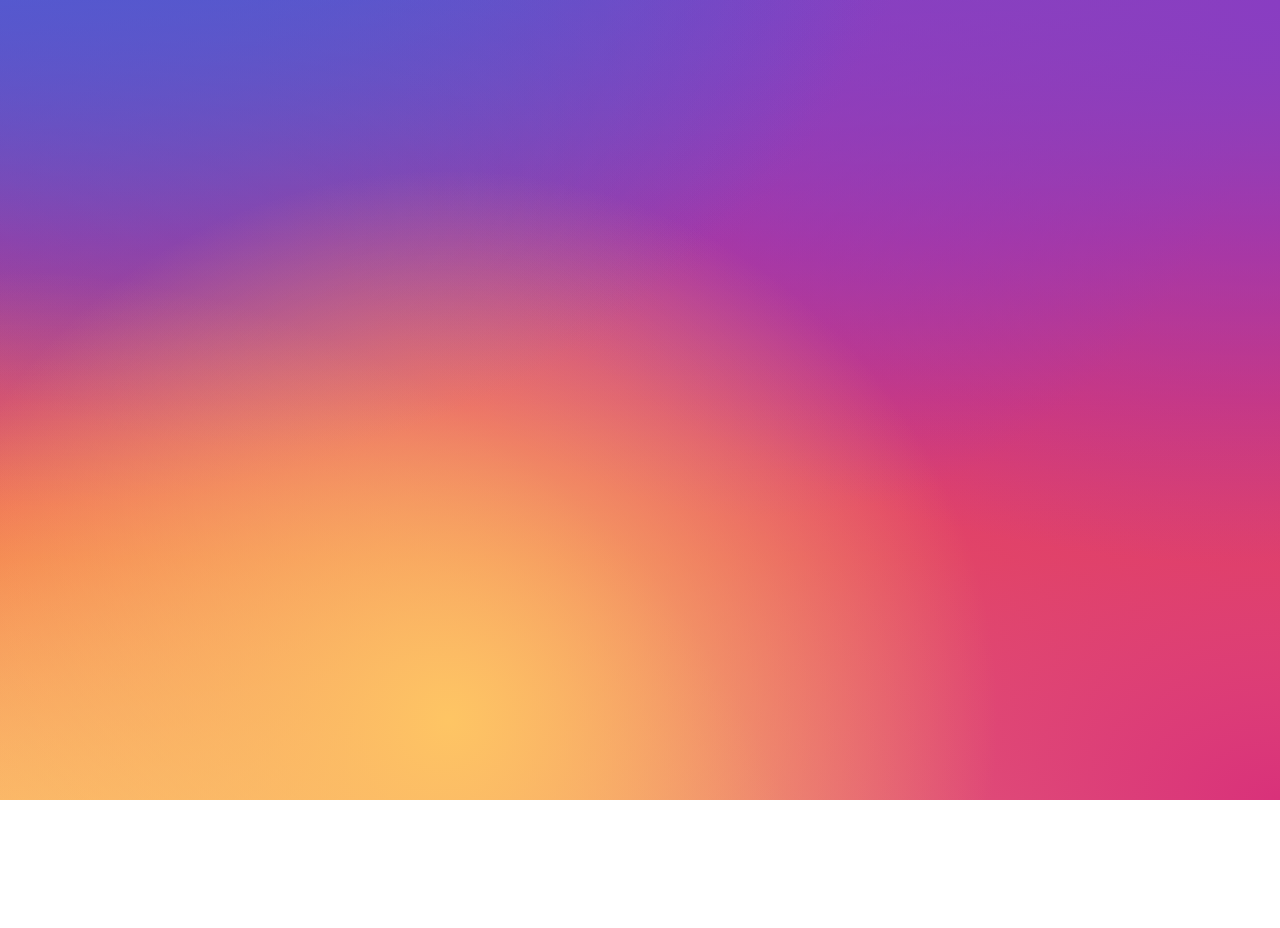
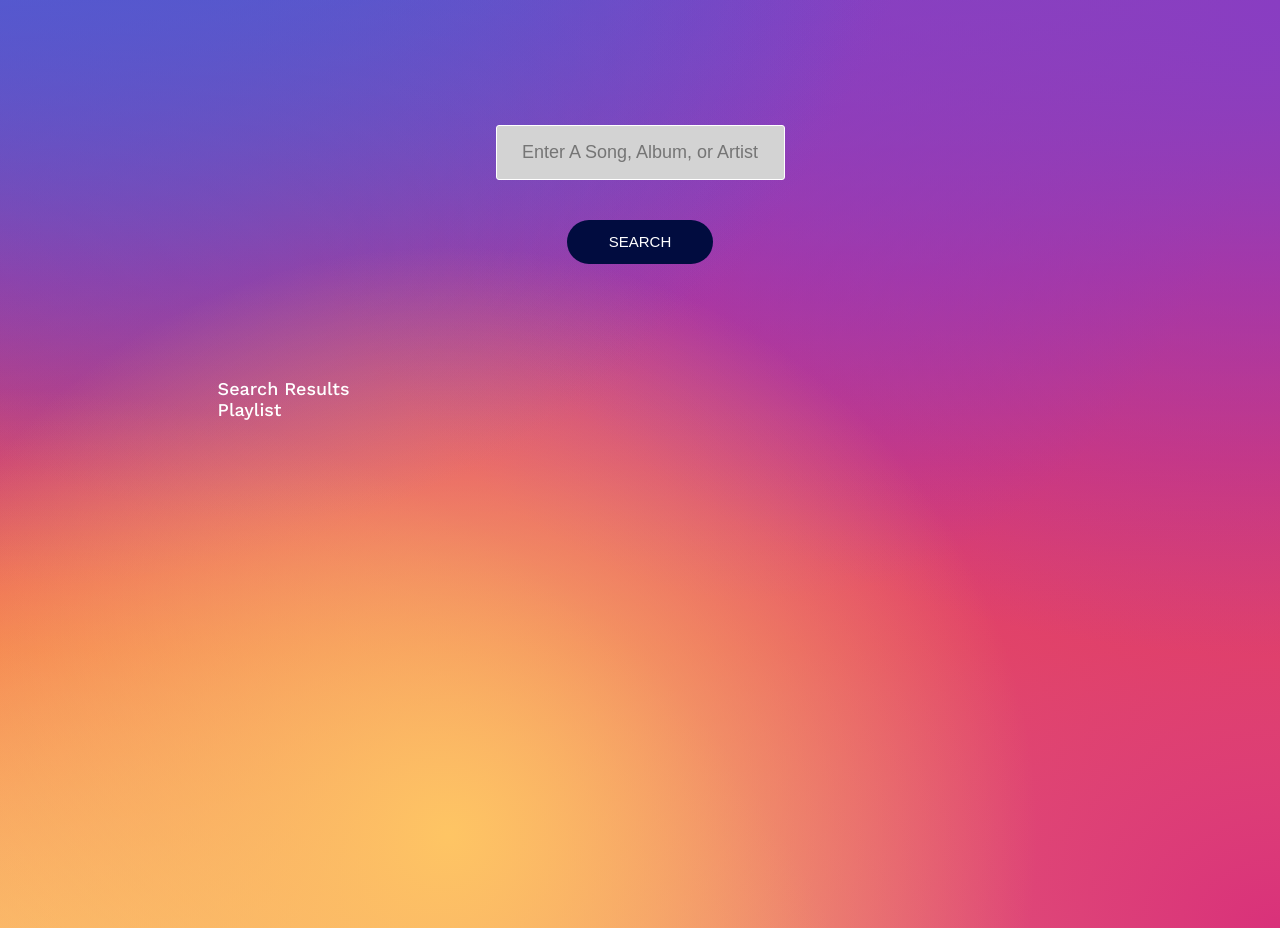
Before and after one commit to dmccloud/JamBam, a React (Create React App) app: page / in a window 1280 px wide. Before the commit the page ends 800 px from the top, so only its background shows below. Built offline with nearby package versions, Linux system fonts and the light colour scheme.

Commit message:
App and Searchbar styling added

```diff
--- a/src/Components/App/App.css
+++ b/src/Components/App/App.css
@@ -1,6 +1,36 @@
+body,
+html,
+#root {
+  height: 100%;
+}
+
+html {
+  font-size: 18px;
+}
+
+h1 {
+  padding: 0.77rem 0;
+  background-color: #010c3f;
+  text-align: center;
+  font-family: "Poppins", sans-serif;
+  font-size: 1.88rem;
+  color: #fff;
+}
+
+h1 .highlight {
+  color: #6c41ec;
+}
+
+h2 {
+  font-family: "Poppins", sans-serif;
+  font-size: 1.55rem;
+}
 .App {
-  text-align: center;
-  height: 100vh;
+  height: 100%;
+  padding: 0 17% 10% 17%;
+  font-family: "Work Sans", sans-serif;
+  font-weight: 500;
+  color: #fff;
   background: radial-gradient(
       circle farthest-corner at 35% 90%,
       #fec564,
@@ -29,40 +59,14 @@
     );
 }
 .App-playlist {
-  align-items: center;
+  display: flex;
+  justify-content: space-between;
+  width: 100%;
 }
 
-.App-logo {
-  height: 40vmin;
-  pointer-events: none;
-}
-
-@media (prefers-reduced-motion: no-preference) {
-  .App-logo {
-    animation: App-logo-spin infinite 20s linear;
+@media only screen and (max-width: 1020px) {
+  .App-playlist {
+    align-items: center;
+    flex-direction: column;
   }
 }
-
-.App-header {
-  background-color: #282c34;
-  min-height: 100vh;
-  display: flex;
-  flex-direction: column;
-  align-items: center;
-  justify-content: center;
-  font-size: calc(10px + 2vmin);
-  color: white;
-}
-
-.App-link {
-  color: #61dafb;
-}
-
-@keyframes App-logo-spin {
-  from {
-    transform: rotate(0deg);
-  }
-  to {
-    transform: rotate(360deg);
-  }
-}
--- a/src/Components/App/App.tsx
+++ b/src/Components/App/App.tsx
@@ -1,12 +1,18 @@
 import React from "react";
 import "./App.css";
+import SearchBar from "../SearchBar/SearchBar";
+import SearchResults from "../SearchResults/SearchResults";
+import Playlist from "../Playlist/Playlist";
 
 function App() {
   return (
     <div className="App">
-      {/* Add a SearchBar component   */}
-      {/* <!-- Add a SearchResults component --> */}
-      {/* <!-- Add a Playlist component --> */}
+      {/* SearchBar component  */}
+      <SearchBar />
+      {/* <!-- SearchResults component --> */}
+      <SearchResults />
+      {/* <!-- Playlist component --> */}
+      <Playlist />
     </div>
   );
 }
--- /dev/null
+++ b/src/Components/Playlist/Playlist.tsx
@@ -0,0 +1,5 @@
+const Playlist = () => {
+  return <div>Playlist</div>;
+};
+
+export default Playlist;
--- /dev/null
+++ b/src/Components/SearchBar/SearchBar.css
@@ -0,0 +1,41 @@
+.SearchBar {
+  display: flex;
+  flex-direction: column;
+  align-items: center;
+  padding-top: 6.94rem;
+  margin-bottom: 6.33rem;
+}
+
+.SearchBar input {
+  width: 287px;
+  padding: 0.88rem 0;
+  border: 1px solid #fff;
+  border-radius: 3px;
+  margin-bottom: 2.22rem;
+  color: #010c3f;
+  text-align: center;
+  font-size: 1rem;
+  background-color: lightgray;
+}
+
+.SearchBar input:focus {
+  outline: none;
+}
+
+.SearchButton {
+  cursor: pointer;
+  width: 8.11rem;
+  padding: 0.77rem 0;
+  border-radius: 54px;
+  background-color: #010c3f;
+  text-align: center;
+  font-size: 0.833rem;
+  transition: background-color 0.25s;
+  border: 0px;
+  color: #fff;
+  font-weight: 500;
+}
+
+.SearchButton:hover {
+  background-color: rgba(108, 65, 233, 0.7);
+}
--- /dev/null
+++ b/src/Components/SearchBar/SearchBar.tsx
@@ -0,0 +1,11 @@
+import "./SearchBar.css";
+const SearchBar = () => {
+  return (
+    <div className="SearchBar">
+      <input placeholder="Enter A Song, Album, or Artist" />
+      <button className="SearchButton">SEARCH</button>
+    </div>
+  );
+};
+
+export default SearchBar;
--- /dev/null
+++ b/src/Components/SearchResults/SearchResults.tsx
@@ -0,0 +1,5 @@
+const SearchResults = () => {
+  return <div>Search Results</div>;
+};
+
+export default SearchResults;
```
